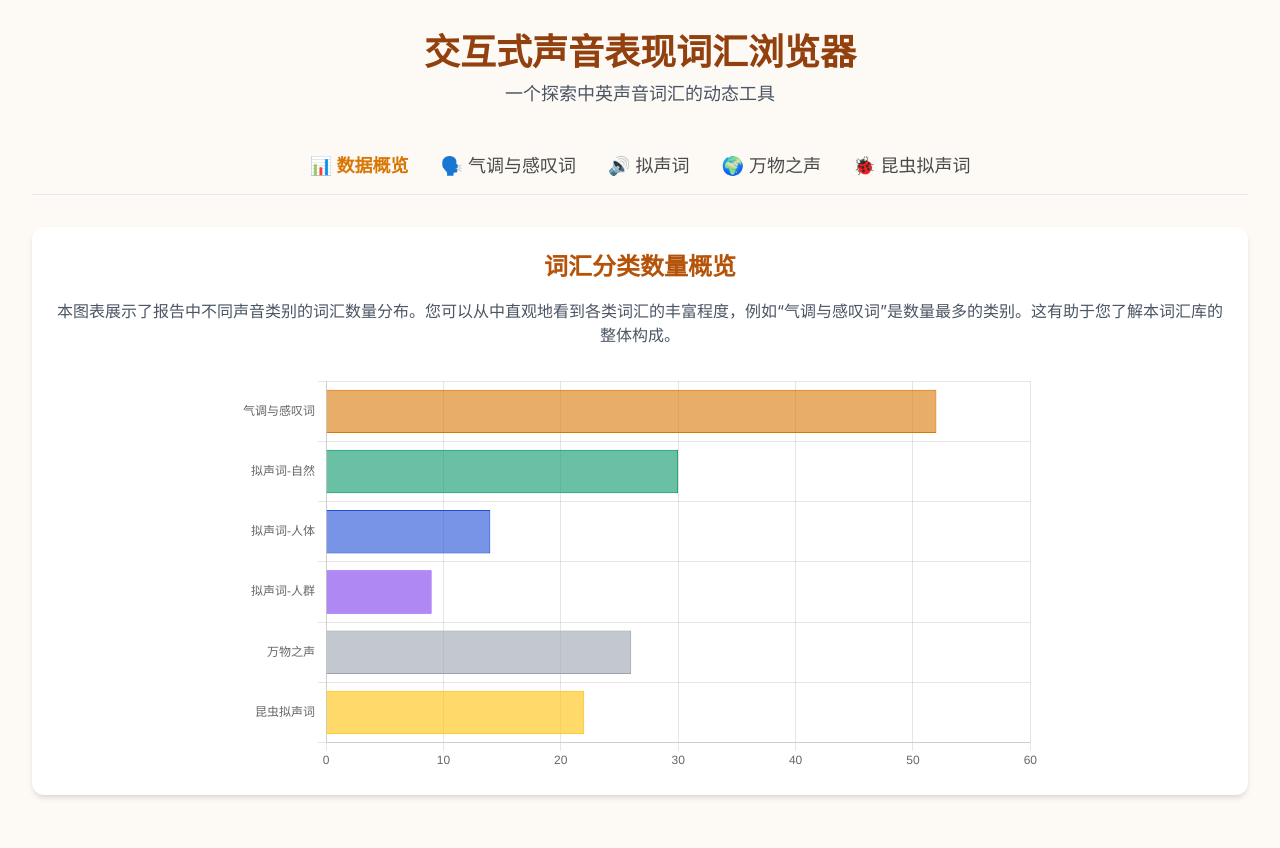
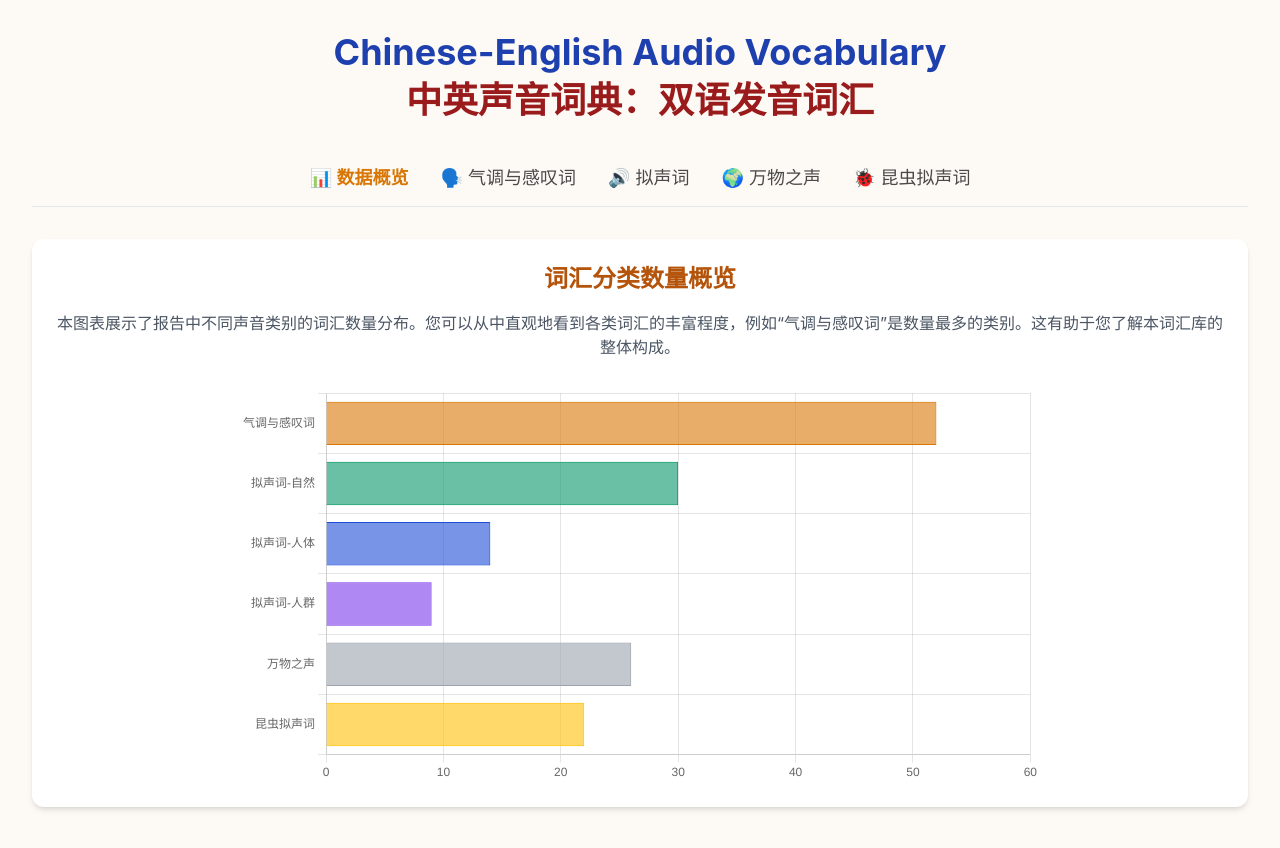
Before and after one commit to monokumazx/Bilingual_Chinese_English, a plain HTML site: page index.html in a window 1280 px wide. Drawn offline with nearby package versions, Linux system fonts and the light colour scheme.

Commit message:
Update index.html

```diff
--- a/index.html
+++ b/index.html
@@ -55,8 +55,8 @@
     <div class="container mx-auto p-4 md:p-8">
 
         <header class="text-center mb-8">
-            <h1 class="text-4xl font-bold text-amber-800 mb-2">交互式声音表现词汇浏览器</h1>
-            <p class="text-lg text-gray-600">一个探索中英声音词汇的动态工具</p>
+            <h1 class="text-4xl font-bold text-blue-800 mb-2">Chinese-English Audio Vocabulary</h1>
+            <p class="text-4xl font-bold text-red-800 mb-2">中英声音词典：双语发音词汇</p>
         </header>
 
         <nav class="flex justify-center border-b border-gray-200 mb-8 overflow-x-auto whitespace-nowrap">
```
